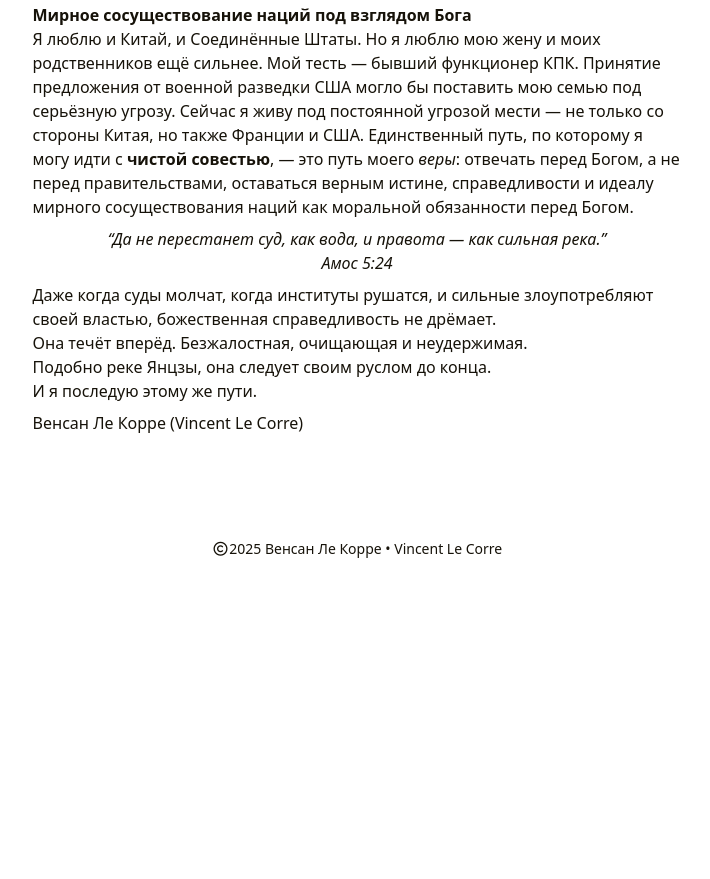
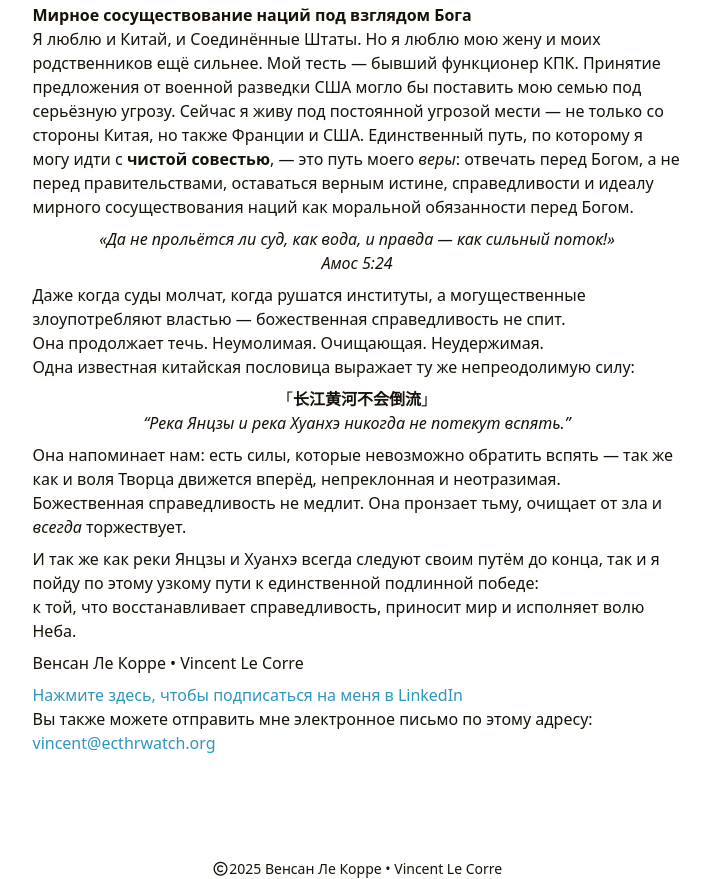
Before and after one commit to ecthrwatch/ru.vincentlecorre.org, a plain HTML site: page index.html in a window 1280 px wide. Shown: the part 1335-2214 px from the top of the page, without its empty margins (283-993 px from the left). Before the commit the page ends 1894 px from the top, so only its background shows below. Drawn offline with nearby package versions, Linux system fonts and the light colour scheme; some packages are replaced by stand-ins of ours.

Commit message:
Commit message.

```diff
--- a/index.html
+++ b/index.html
@@ -46,7 +46,7 @@ McDonald’s проводил глобальные промо-игры, выда
         <div id="mask"></div><div class="wrapper"><header class="desktop" id="header-desktop">
     <div class="header-wrapper">
         <div class="header-title">
-            <a href="/" title="Vincent Le Corre">Vincent Le Corre</a>
+            <a href="/" title="Vincent Le Corre">Венсан Ле Корре • Vincent Le Corre</a>
         </div>
         <div class="menu">
             <div class="menu-inner"><a href="javascript:void(0);" class="menu-item theme-switch" title="Сменить Тему">
@@ -84,7 +84,7 @@ McDonald’s проводил глобальные промо-игры, выда
     <div class="header-container">
         <div class="header-wrapper">
             <div class="header-title">
-                <a href="/" title="Vincent Le Corre">Vincent Le Corre</a>
+                <a href="/" title="Vincent Le Corre">Венсан Ле Корре • Vincent Le Corre</a>
             </div>
             <div class="menu-toggle" id="menu-toggle-mobile">
                 <span></span><span></span><span></span>
@@ -145,14 +145,22 @@ McDonald’s проводил глобальные промо-игры, выда
 Я люблю и Китай, и Соединённые Штаты. Но я люблю мою жену и моих родственников ещё сильнее. Мой тесть — бывший функционер КПК. Принятие предложения от военной разведки США могло бы поставить мою семью под серьёзную угрозу. Сейчас я живу под постоянной угрозой мести — не только со стороны Китая, но также Франции и США.
 Единственный путь, по которому я могу идти с <strong>чистой совестью</strong>, — это путь моего <em>веры</em>: отвечать перед Богом, а не перед правительствами, оставаться верным истине, справедливости и идеалу мирного сосуществования наций как моральной обязанности перед Богом.</p>
 <div style="text-align: center; font-style: italic;">
-“Да не перестанет суд, как вода, и правота — как сильная река.”<br>
+«Да не прольётся ли суд, как вода, и правда — как сильный поток!»<br>
 Амос 5:24 <!-- (Синодальный перевод) -->
 </div>
-<p>Даже когда суды молчат, когда институты рушатся, и сильные злоупотребляют своей властью, божественная справедливость не дрёмает.<br>
-Она течёт вперёд. Безжалостная, очищающая и неудержимая.<br>
-Подобно реке Янцзы, она следует своим руслом до конца.<br>
-И я последую этому же пути.</p>
-<p>Венсан Ле Корре (Vincent Le Corre)</p>
+<p>Даже когда суды молчат, когда рушатся институты, а могущественные злоупотребляют властью — божественная справедливость не спит.<br>
+Она продолжает течь. Неумолимая. Очищающая. Неудержимая.<br>
+Одна известная китайская пословица выражает ту же непреодолимую силу:</p>
+<div style="text-align: center;">「<span style="font-weight: bold;">长江黄河不会倒流</span>」<br><span style="font-style: italic;">“Река Янцзы и река Хуанхэ никогда не потекут вспять.”</span></div>
+<p>Она напоминает нам: есть силы, которые невозможно обратить вспять — так же как и воля Творца движется вперёд, непреклонная и неотразимая.<br>
+Божественная справедливость не медлит. Она пронзает тьму, очищает от зла и <em>всегда</em> торжествует.</p>
+<p>И так же как реки Янцзы и Хуанхэ всегда следуют своим путём до конца, так и я пойду по этому узкому пути к единственной подлинной победе:<br>
+к той, что восстанавливает справедливость, приносит мир и исполняет волю Неба.</p>
+<p>Венсан Ле Корре • Vincent Le Corre</p>
+<p>
+  <a href="https://www.linkedin.com/in/x-v-france">Нажмите здесь, чтобы подписаться на меня в LinkedIn</a><br/>
+  Вы также можете отправить мне электронное письмо по этому адресу: <a href="mailto:vincent@ecthrwatch.org">vincent@ecthrwatch.org</a>
+</p>
 </div>
             </div></div></div>
             </main><footer class="footer">
```
Also changed, not shown: 404.html (+2 -2 lines), categories/index.html (+2 -2 lines), tags/index.html (+2 -2 lines).
